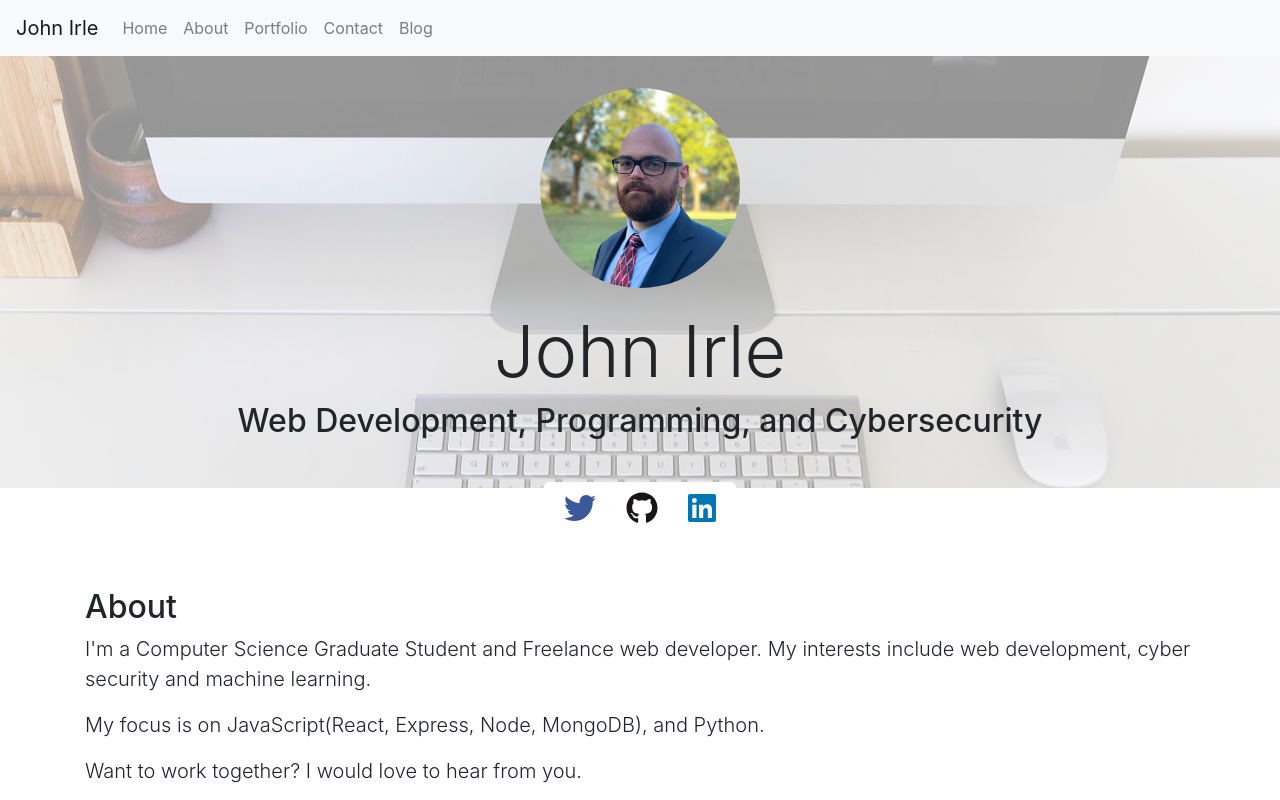
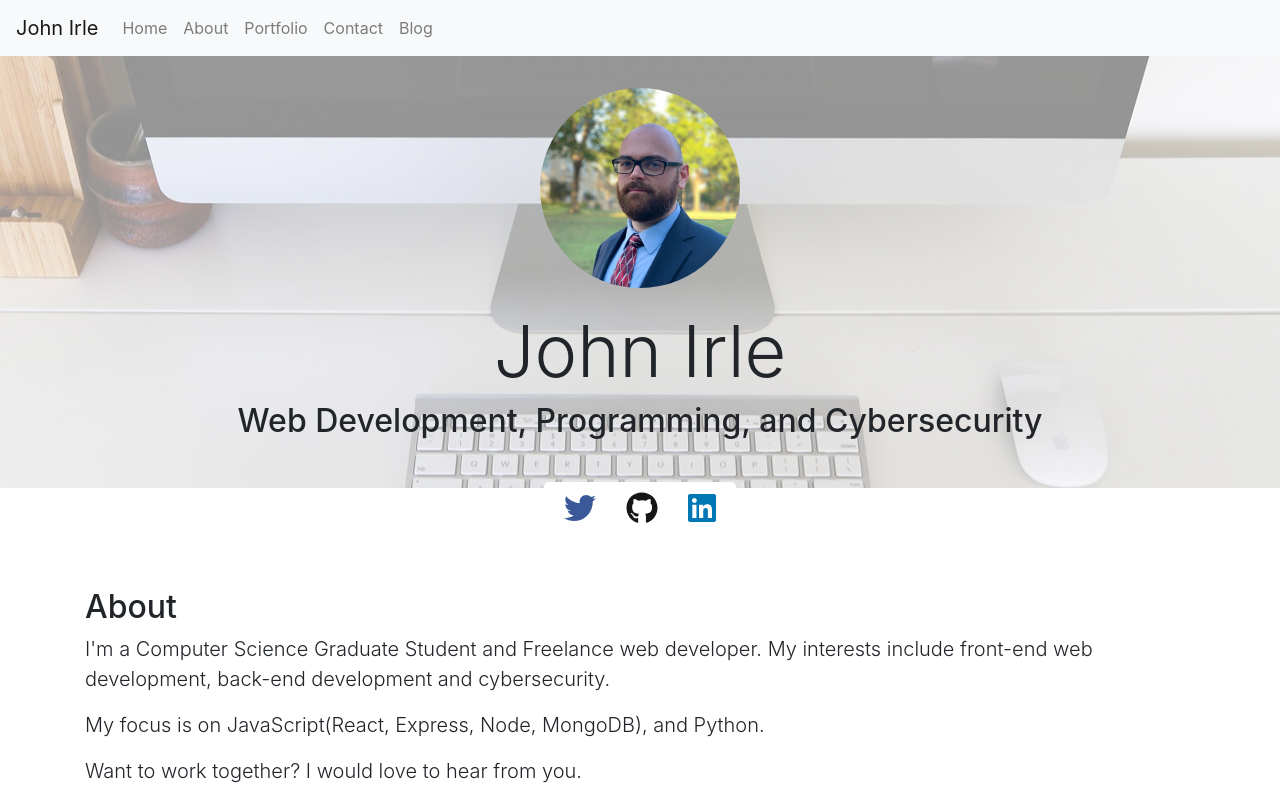
Before and after one commit to JohnIrle/Portfolio, a React (Create React App) app: page / in a window 1280 px wide. Shown: the top 800 px of the page. Built offline with nearby package versions, Linux system fonts and the light colour scheme.

Commit message:
Remove machine learning and change cyber security to cybersecurity.

```diff
--- a/src/components/About.js
+++ b/src/components/About.js
@@ -1,5 +1,5 @@
-import React from 'react';
-import { Container } from 'react-bootstrap';
+import React from "react";
+import { Container } from "react-bootstrap";
 
 function About() {
     return (
@@ -7,16 +7,18 @@ function About() {
             <Container>
                 <h2>About</h2>
                 <p className="lead">
-          I'm a Computer Science Graduate Student and Freelance web developer.
-
-          My interests include web development, cyber security and machine learning.
+                    I'm a Computer Science Graduate Student and Freelance web
+                    developer. My interests include front-end web development,
+                    back-end development and cybersecurity.
                 </p>
 
                 <p className="lead">
-          My focus is on JavaScript(React, Express, Node, MongoDB), and Python.
+                    My focus is on JavaScript(React, Express, Node, MongoDB),
+                    and Python.
                 </p>
 
-        <p className="lead">Want to work together? I would love to hear from you.
+                <p className="lead">
+                    Want to work together? I would love to hear from you.
                 </p>
             </Container>
         </section>
```
Lines whose indentation alone changed are shown as unchanged.
